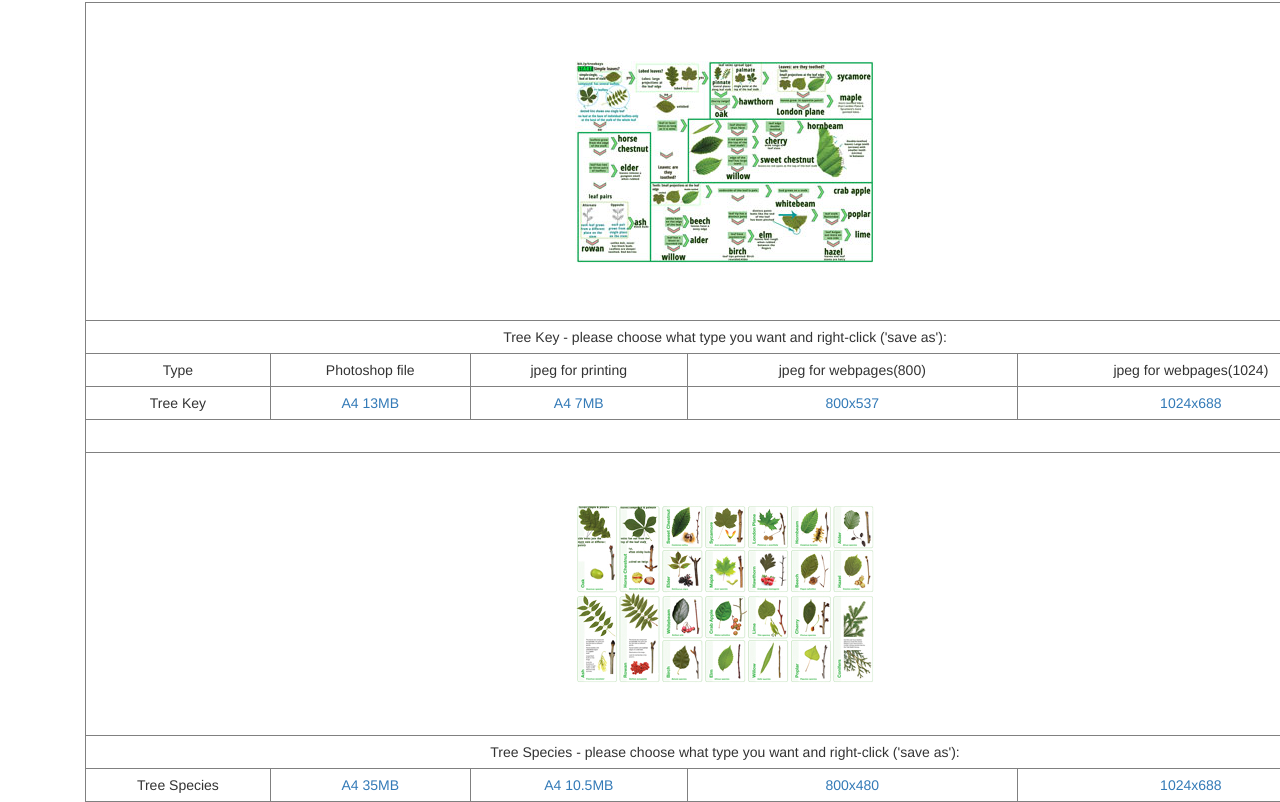
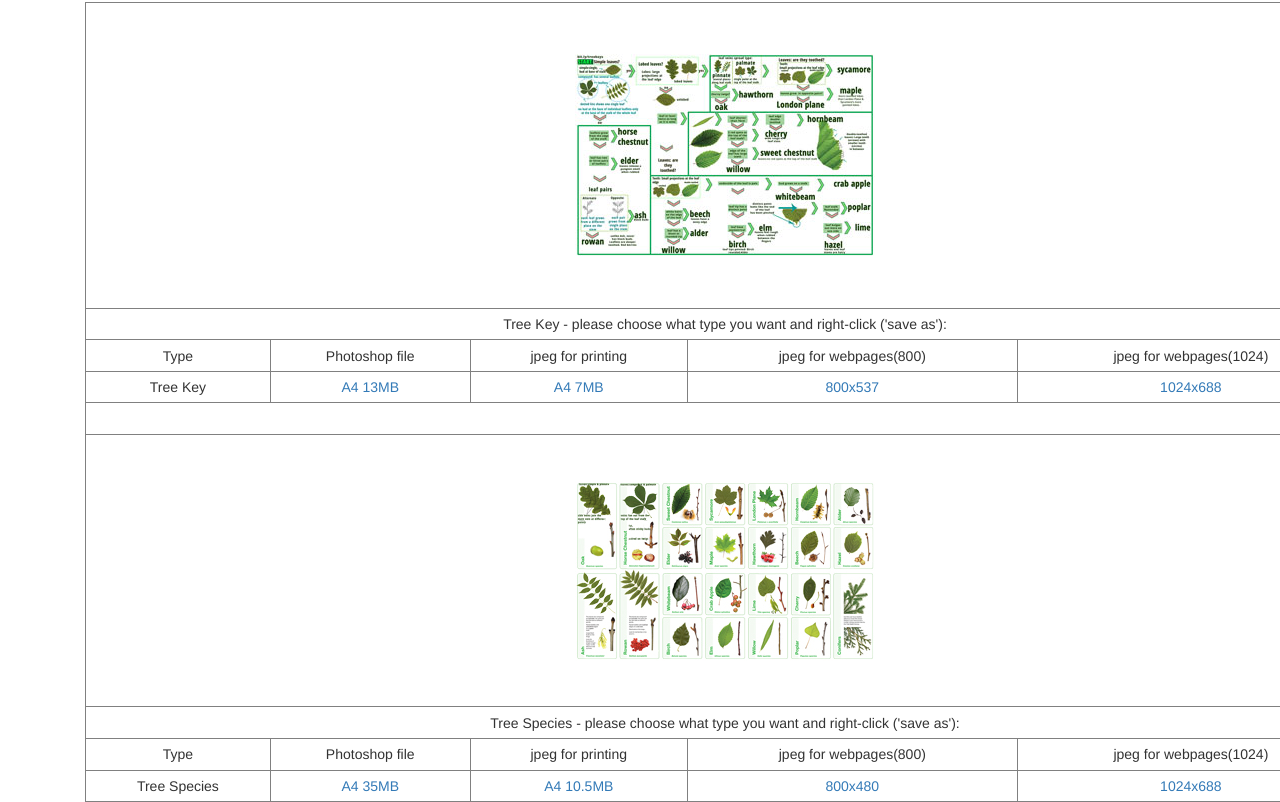
Before and after one commit to CodeLeftLab/pointer-treekey, a plain HTML site: page index.html in a window 1280 px wide. Shown: the part 197-999 px from the top of the page. Drawn offline with nearby package versions, Linux system fonts and the light colour scheme.

Commit message:
Signed-off-by: zawsx <sawr1127gh@setzweb.com>

```diff
--- a/index.html
+++ b/index.html
@@ -37,6 +37,7 @@
 <tr><td colspan="5">&nbsp;</td></tr>
 <tr><td colspan="5"><img src="tw-ID-guide-species300x180.jpg" align="center"></td></tr>
 <tr><td colspan="5">Tree Species - please choose what type you want and right-click ('save as'):</td></tr>
+<tr><td>Type</td><td>Photoshop file</td><td>jpeg for printing</td><td>jpeg for webpages(800)</td><td>jpeg for webpages(1024)</td></tr>
 <tr><td>Tree Species</td><td><a href="tw%20ID-guide-species.psd">A4 35MB</a></td><td><a href="tw%20ID-guide-species.jpg">A4 10.5MB</a></td>
 <td><a href="tw-ID-guide-species800x480.jpg">800x480</a></td><td><a href="tw-ID-guide-species1200x720.jpg">1024x688</a></td></tr></table>
 </div></div>
```
